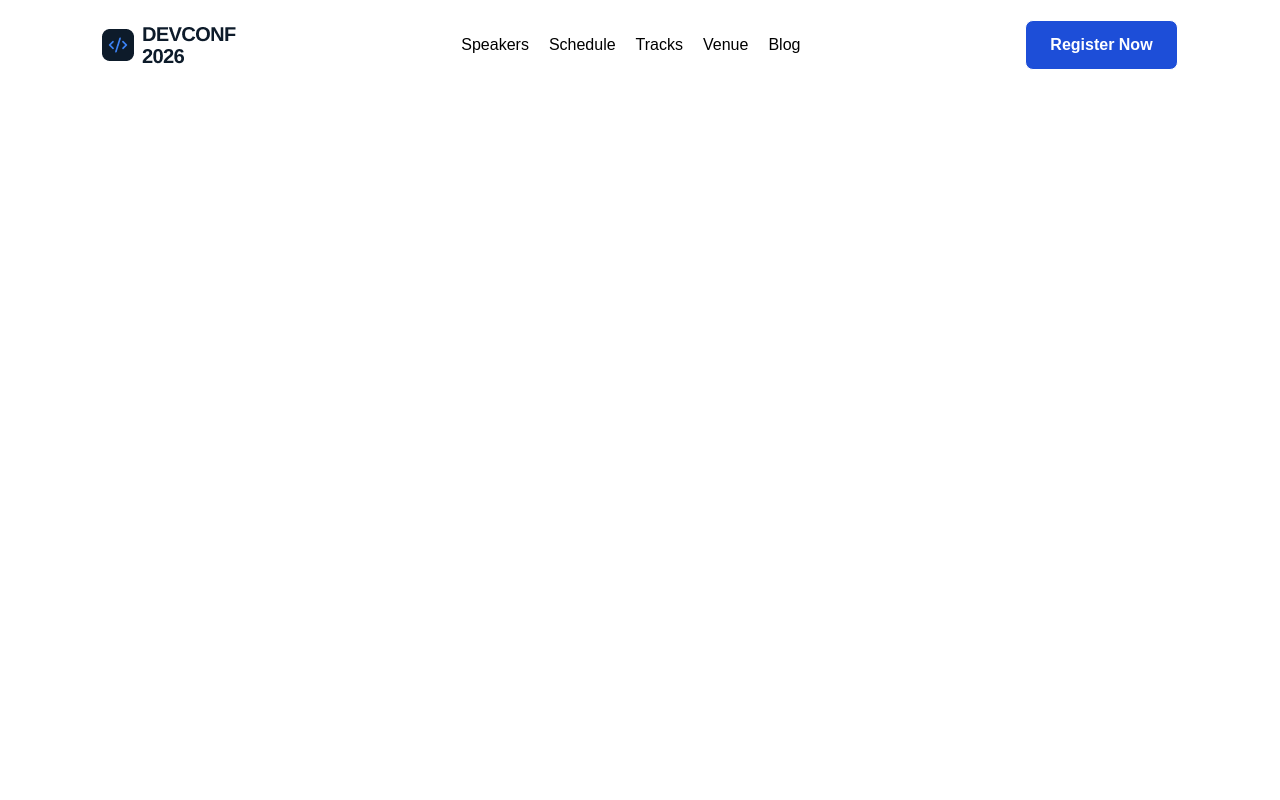
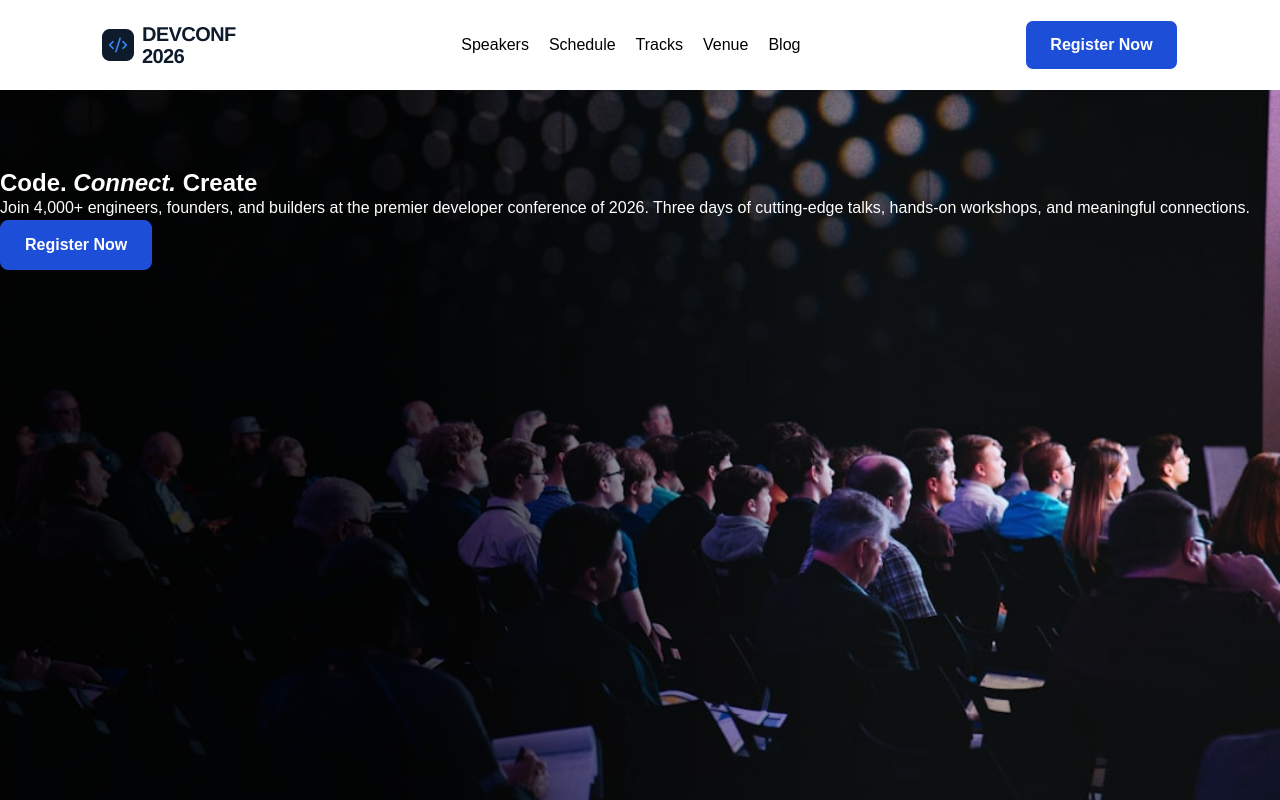
Before and after one commit to codeincult/b14-assignment-1, a plain HTML site: page index.html in a window 1280 px wide. Drawn offline with Linux system fonts and the light colour scheme.

Commit message:
Hero section added

```diff
--- a/index.html
+++ b/index.html
@@ -10,7 +10,7 @@
       rel="stylesheet"
     />
     <title>Assignment 1 | ProgrammingHero</title>
-    <link rel="stylesheet" href="./src/style.css" type="text/css" />
+    <link rel="stylesheet" href="./style.css" type="text/css" />
   </head>
 
   <body>
@@ -29,5 +29,17 @@
       </ul>
       <button class="nav-button btn btn-primary">Register Now</button>
     </nav>
+
+    <header class="hero section-padding">
+      <div class="hero-content">
+        <h2 class="hero-title">Code. <em>Connect.</em> Create</h2>
+        <p class="hero-description">
+          Join 4,000+ engineers, founders, and builders at the premier developer
+          conference of 2026. Three days of cutting-edge talks, hands-on
+          workshops, and meaningful connections.
+        </p>
+      </div>
+      <button class="btn btn-primary">Register now</button>
+    </header>
   </body>
 </html>
--- a/src/style.css
+++ b/style.css
@@ -64,6 +64,10 @@ a {
   margin-inline: auto;
 }
 
+.section-padding {
+  padding-block: 8rem;
+}
+
 /******** Reusable Components ********/
 .btn {
   padding: 1.2rem 2.4rem;
@@ -73,6 +77,7 @@ a {
   border-radius: 8px;
   border: 1px solid currentColor;
   transition: all 300ms;
+  text-transform: capitalize;
 }
 
 .btn-primary {
@@ -90,6 +95,7 @@ body {
   font-family: "Poppins", sans-serif;
 }
 
+/***** Nav Section *****/
 .nav {
   padding-block: 2rem;
   display: flex;
@@ -104,5 +110,25 @@ body {
 }
 
 .nav-links > li:hover {
-  text-decoration: 1px solid underline var(--color-primary);
+  text-decoration: 2px solid underline var(--color-primary);
 }
+
+/***** Hero Section *****/
+.hero {
+  background:
+    linear-gradient(
+      to right,
+      hsl(0, 0%, 0%, 0.8) 30%,
+      hsla(0, 0%, 100%, 0.01) 70%
+    ),
+    url("./assets/banner.jpg");
+  min-height: calc(100vh - 9rem);
+  background-size: cover;
+  background-position: center;
+
+  color: var(--color-white);
+}
+
+.hero > button.btn-primary {
+  border-color: var(--color-primary);
+}
```
